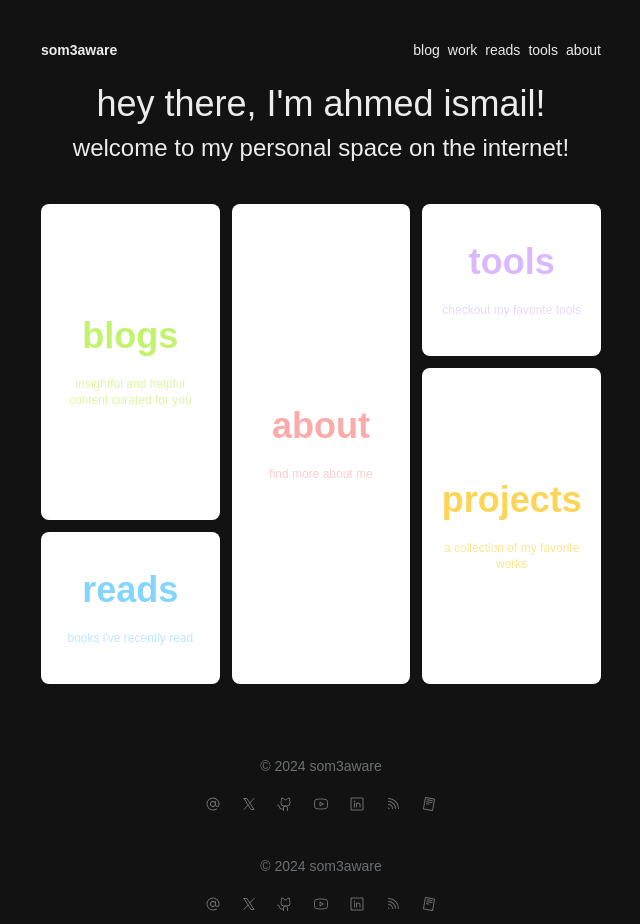
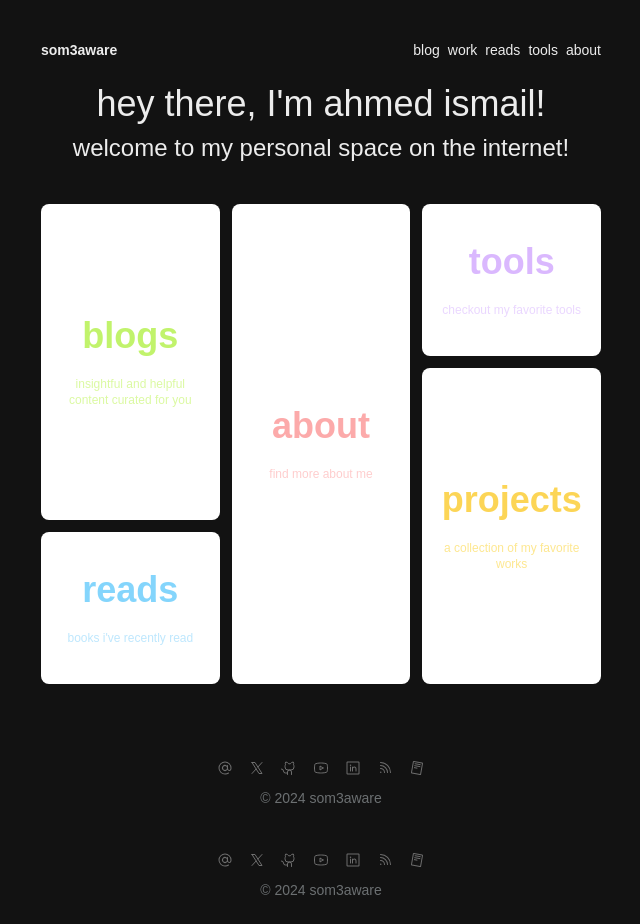
Before and after one commit to ahmedsomaa/my-portfolio, a Next.js app: page / in a window 1280 px wide. Shown: the whole page, without its empty margins (319-959 px from the left). Built offline with nearby package versions, Linux system fonts and the light colour scheme; a web font is replaced by a local one.

Commit message:
refactor: Display social media first

```diff
--- a/src/components/footer.tsx
+++ b/src/components/footer.tsx
@@ -6,15 +6,8 @@ export const Footer = () => {
   const date = new Date();
 
   return (
-    <footer className="flex flex-col justify-center items-center md:my-2 space-y-4 w-full md:px-6 max-w-3xl">
-      <div className="flex flex-row items-center space-x-3">
-        <div className="flex flex-col">
-          <span className="text-secondaryDarker font-normal text-sm lowercase">
-            {`© ${date.getFullYear()} ${CONFIG.profile.logoText}`}
-          </span>
-        </div>
-      </div>
-      <div className="flex flex-row space-x-2">
+    <footer className="flex flex-col justify-center items-center md:my-2 space-y-2 w-full md:px-6 max-w-3xl">
+      <div className="flex flex-row items-center space-x-1">
         {CONFIG.profile.socials.map((social) => (
           <a
             key={social.id}
@@ -27,6 +20,13 @@ export const Footer = () => {
           </a>
         ))}
       </div>
+      <div className="flex flex-row items-center">
+        <div className="flex flex-col text-center">
+          <span className="text-secondaryDarker font-normal text-sm lowercase">
+            {`© ${date.getFullYear()} ${CONFIG.profile.logoText}`}
+          </span>
+        </div>
+      </div>
     </footer>
   );
 };
```
